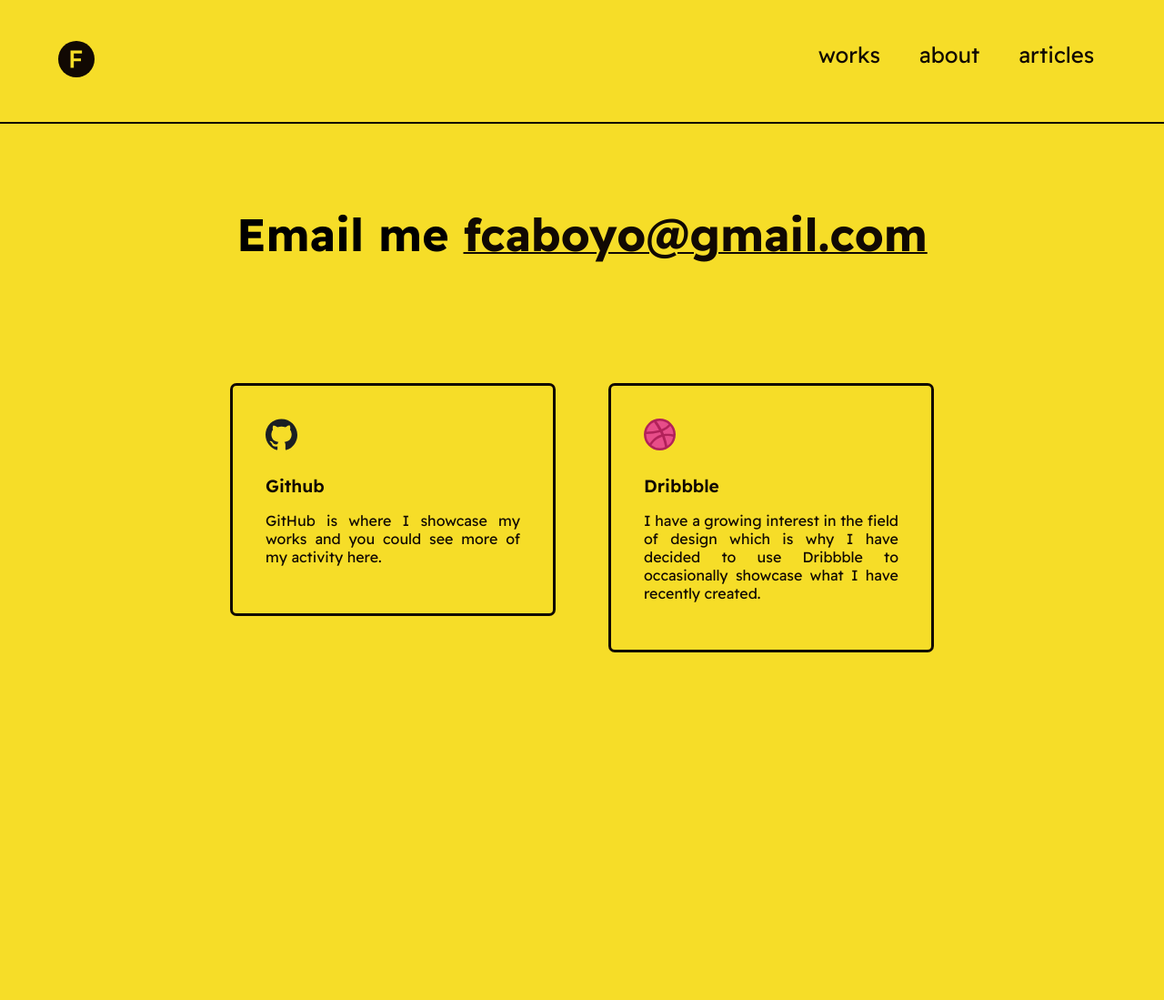
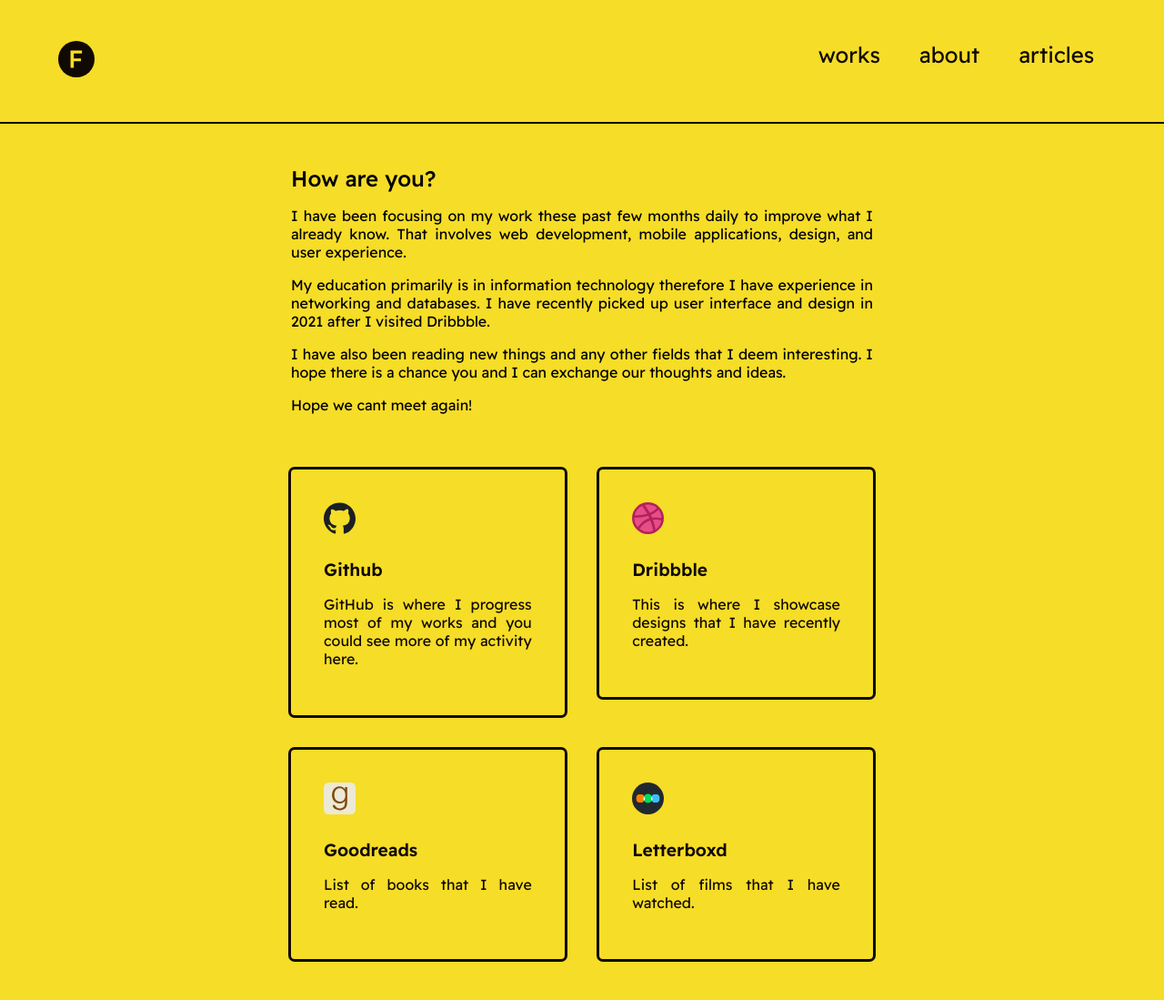
Before and after one commit to franthormel/franthormel.github.io, a Jekyll site: the page built from about.html, in a window 1280 px wide. Shown: the whole page at 91% size. Built offline with Jekyll 4.4.1, drawn with Linux system fonts in a browser that asks for light colours; before the commit the page ends 900 px from its top, so only the background shows below that.

Commit message:
Update about page

```diff
--- a/_config.yml
+++ b/_config.yml
@@ -1,7 +1,7 @@
 baseurl: ""
 url: ""
 
-email: "fcaboyo@gmail.com"
+email: fcaboyo@gmail.com
 
 defaults:
   - scope:
--- /dev/null
+++ b/_data/about_me.yml
@@ -0,0 +1,3 @@
+- text: "I have been focusing on my work these past few months daily to improve what I already know. That involves web development, mobile applications, design, and user experience."
+- text: "My education primarily is in information technology therefore I have experience in networking and databases. I have recently picked up user interface and design in 2021 after I visited Dribbble."
+- text: "I have also been reading new things and any other fields that I deem interesting. I hope there is a chance you and I can exchange our thoughts and ideas."
--- a/_data/social_profiles.yml
+++ b/_data/social_profiles.yml
@@ -1,19 +1,15 @@
-# Add SVG icon relative path for CSS
-
 - name: GitHub
   link: https://github.com/franthormel/
-  description: "GitHub is where I showcase my works and you could see more of my activity here."
+  description: "GitHub is where I progress most of my works and you could see more of my activity here."
 
 - name: Dribbble
   link: https://dribbble.com/denmind
-  description: "I have a growing interest in the field of design which is why I have decided to use Dribbble to occasionally showcase what I have recently created."
-# - name: Behance
-#   link: https://www.behance.net/denmind
-# - name: GoodReads
-#   link: https://goodreads.com/franthormel
-# - name: LetterBoxd
-#   link: https://letterboxd.com/denmind/
-# - name: Medium
-#   link: https://medium.com/@franthormel
-# - name: Figma
-#   link: https://figma.com/@franthormel
+  description: "This is where I showcase designs that I have recently created."
+
+- name: GoodReads
+  link: https://goodreads.com/franthormel
+  description: "List of books that I have read."
+
+- name: LetterBoxd
+  link: https://letterboxd.com/denmind/
+  description: "List of films that I have watched."
--- /dev/null
+++ b/_includes/contact_me.html
@@ -0,0 +1 @@
+<a href="mailto:{{ site.email }}" target="_blank">Contact me</a>
--- a/_sass/_about.scss
+++ b/_sass/_about.scss
@@ -19,12 +19,25 @@
   text-decoration-thickness: 4px;
 }
 
+.contact__info {
+  padding: 0 20vw 5vh;
+}
+
+.contact__info__header {
+  font-size: x-large;
+  font-weight: 500;
+}
+
+.contact__info__body {
+  text-align: justify;
+}
+
 .contact__social {
   display: grid;
-  gap: 5vw;
+  gap: 3vw;
   grid-auto-rows: minmax(auto, auto);
   grid-template-columns: repeat(2, 1fr);
-  padding: 10vh 15vw 0;
+  padding: 0 20vw;
 }
 
 .contact__social__item {
--- a/about.html
+++ b/about.html
@@ -1,14 +1,15 @@
 ---
-title: Contact Information
+title: About
 ---
 
 <main class="contact">
-  <header class="contact__header">
-    Email me
-    <a class="contact__email" href="mailto:{{ site.email }}" target="_blank">
-      {{ site.email }}
-    </a>
-  </header>
+  <div class="contact__info">
+    <header class="contact__info__header">How are you?</header>
+    {% for data in site.data.about_me %}
+    <p class="contact__info__body">{{ data.text }}</p>
+    {% endfor %}
+    <p>Hope we cant meet again!</p>
+  </div>
   <div class="contact__social">
     {% for social_profile in site.data.social_profiles %}
     <a href="{{ social_profile.link }}" target="_blank">
```
Also changed, not shown: assets/svg/brand-goodreads.svg (added), assets/svg/brand-letterboxd.svg (added).
